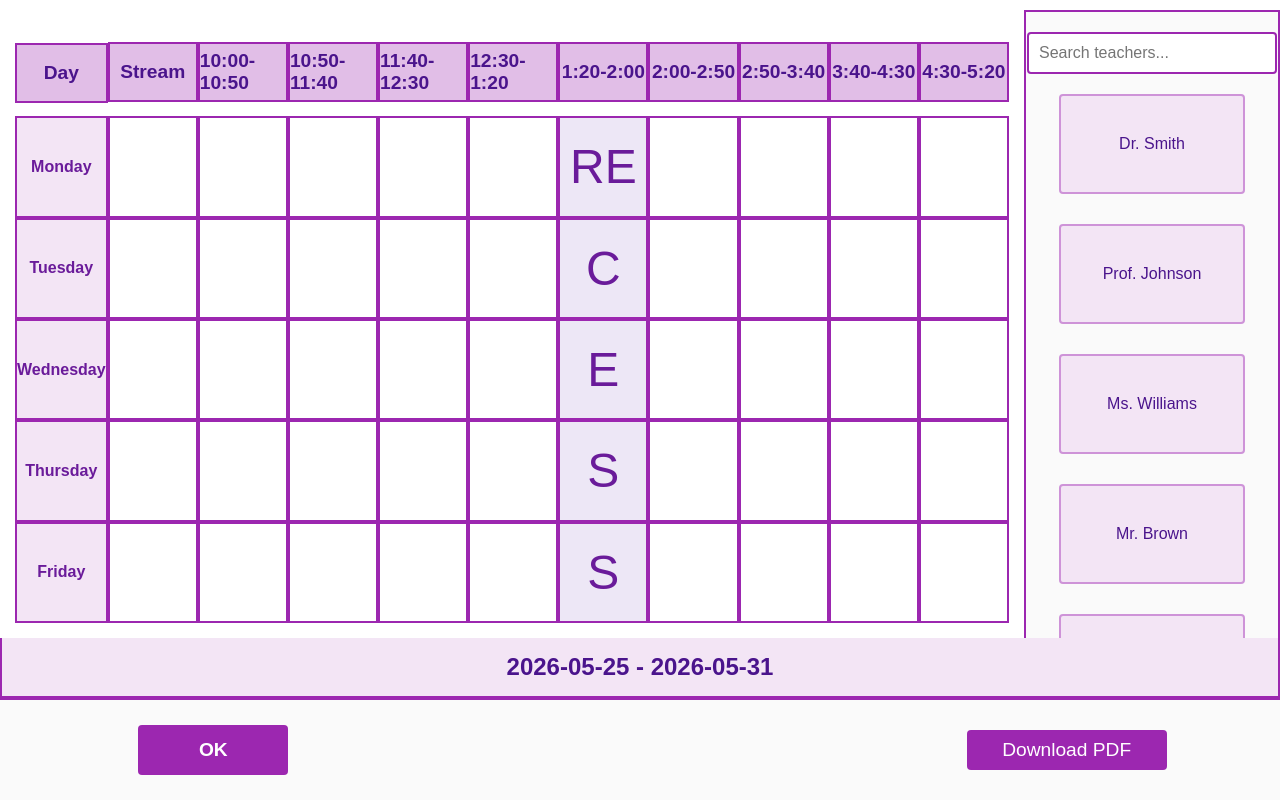
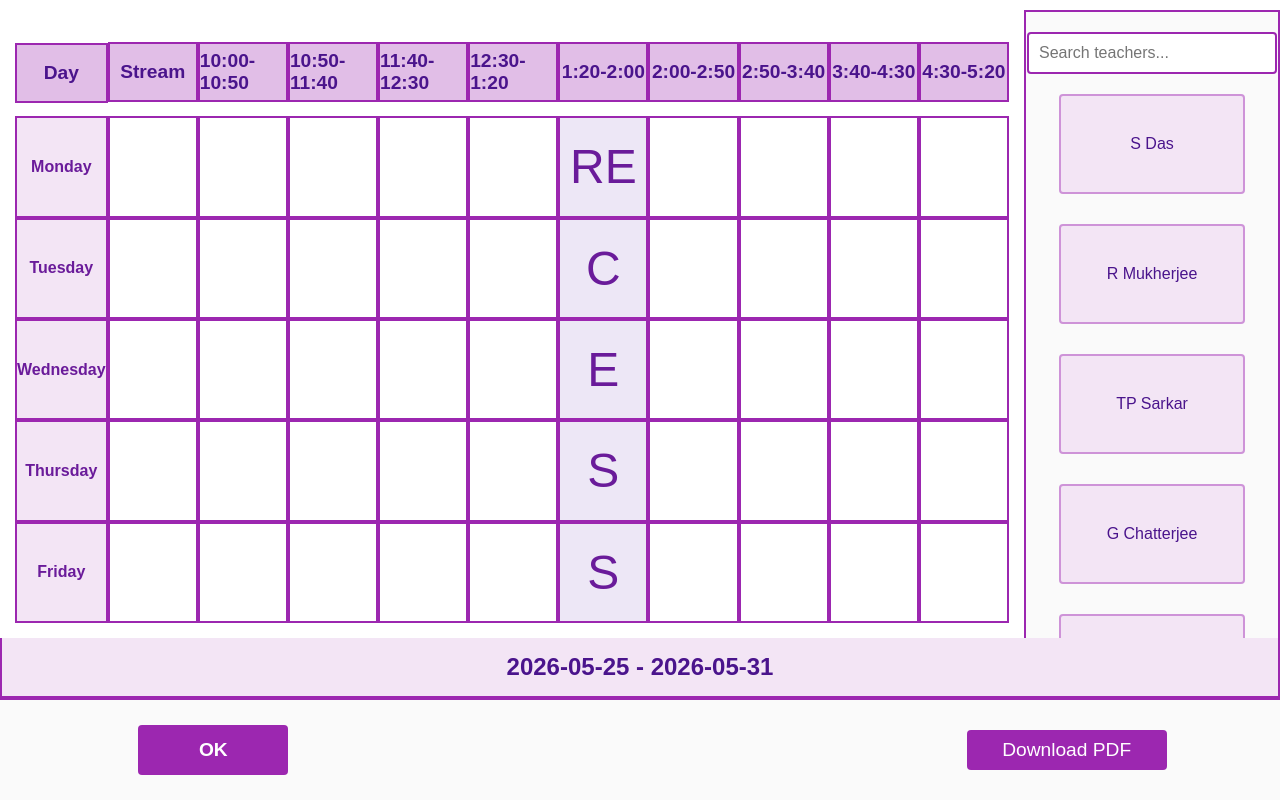
Before and after one commit to Satyanweshi01/Schedulo, a Flask app: page /editor/ in a window 1280 px wide. Run offline with Flask 3, Linux system fonts and the light colour scheme.

Commit message:
mock teacher data in js file update

```diff
--- a/app/blueprints/landing_after/templates/landing_after.html
+++ b/app/blueprints/landing_after/templates/landing_after.html
@@ -10,7 +10,7 @@
         <header class="dashboard-header">
             <div>
                 <span class="eyebrow">Schedulo workspace</span>
-                <h1>Welcome Sir</h1>
+                <h1>Dashboard</h1>
             </div>
         </header>
         <main>
--- a/app/static/js/editor.js
+++ b/app/static/js/editor.js
@@ -56,11 +56,11 @@ function initializeEditor() {
     // TODO: Fetch teachers and subjects from backend API
     // For now using mock data - replace with actual API call
     scheduleState.teachers = [
-        { id: 1, name: 'Dr. Smith' },
-        { id: 2, name: 'Prof. Johnson' },
-        { id: 3, name: 'Ms. Williams' },
-        { id: 4, name: 'Mr. Brown' },
-        { id: 5, name: 'Dr. Davis' },
+        { id: 1, name: 'S Das' },
+        { id: 2, name: 'R Mukherjee' },
+        { id: 3, name: 'TP Sarkar' },
+        { id: 4, name: 'G Chatterjee' },
+        { id: 5, name: 'H Roy' },
         { id:6, name: 'MD SIR'},
     ];
 
```
